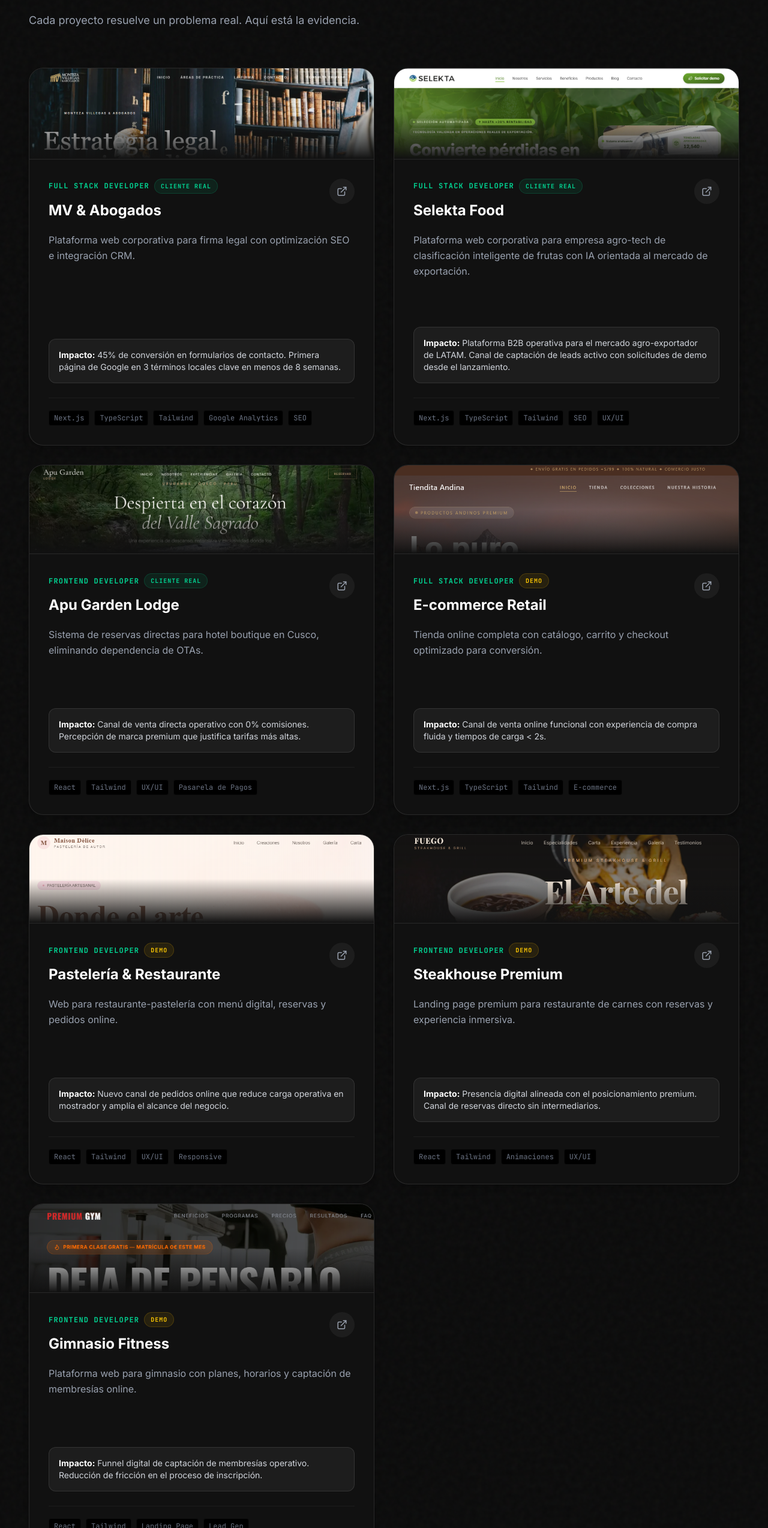
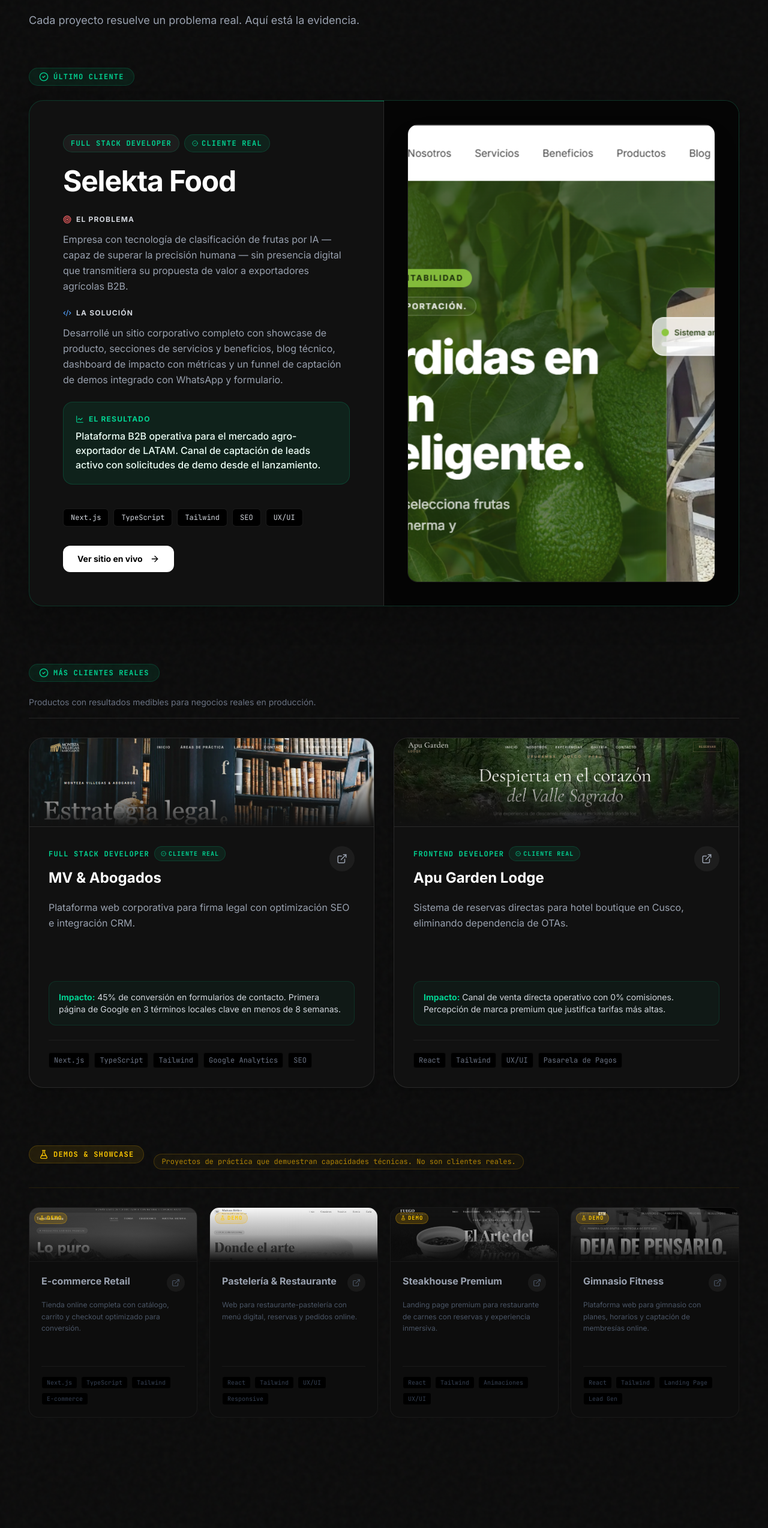
Before and after one commit to Mathifa59/Portafolio, a Next.js app: page / in a window 1280 px wide. Shown: the part 1218-3766 px from the top of the page at 60% size. Built offline with nearby package versions, Linux system fonts and the light colour scheme.

Commit message:
improve project v.7

```diff
--- a/src/components/sections/Projects.tsx
+++ b/src/components/sections/Projects.tsx
@@ -1,7 +1,7 @@
 "use client";
 import { motion, Variants } from "framer-motion";
 import { projects, Project } from "@/data/projects";
-import { ExternalLink } from "lucide-react";
+import { ExternalLink, ArrowRight, Code2, LineChart, Target, CheckCircle2, FlaskConical } from "lucide-react";
 import Image from "next/image";
 import { useLang } from "@/contexts/LanguageContext";
 import { t, type Lang } from "@/data/translations";
@@ -22,9 +22,14 @@ export default function Projects() {
   const { lang } = useLang();
   const tr = t[lang].projects;
 
+  const featured   = projects.find((p) => p.isFeatured);
+  const realOthers = projects.filter((p) => !p.isFeatured && !p.isDemo);
+  const demos      = projects.filter((p) => p.isDemo);
+
   return (
     <section id="proyectos" className="py-16 sm:py-24 px-4 sm:px-6 md:px-12 max-w-7xl mx-auto">
 
+      {/* Encabezado */}
       <div className="mb-16">
         <motion.h2
           initial={{ opacity: 0, x: -20 }}
@@ -45,6 +50,29 @@ export default function Projects() {
         </motion.p>
       </div>
 
+      {/* ── 1. PROYECTO DESTACADO ── */}
+      {featured && (
+        <div className="mb-24">
+          <SectionLabel
+            icon={<CheckCircle2 size={16} aria-hidden="true" />}
+            label={tr.featuredLabel}
+            color="emerald"
+          />
+          <FeaturedCard project={featured} tr={tr} />
+        </div>
+      )}
+
+      {/* ── 2. OTROS CLIENTES REALES ── */}
+      {realOthers.length > 0 && (
+        <div className="mb-24">
+          <SectionLabel
+            icon={<CheckCircle2 size={16} aria-hidden="true" />}
+            label={tr.realClientsTitle}
+            color="emerald"
+          />
+          <p className="text-gray-500 text-sm mb-8 border-b border-white/10 pb-4">
+            {tr.realClientsSub}
+          </p>
           <motion.div
             variants={containerVariants}
             initial="hidden"
@@ -52,43 +80,172 @@ export default function Projects() {
             viewport={{ once: true, margin: "-80px" }}
             className="grid grid-cols-1 lg:grid-cols-2 gap-8"
           >
-        {projects.map((project) => (
-          <ProjectCard key={project.id} project={project} tr={tr} />
+            {realOthers.map((p) => (
+              <RealClientCard key={p.id} project={p} tr={tr} />
             ))}
           </motion.div>
+        </div>
+      )}
+
+      {/* ── 3. DEMOS ── */}
+      {demos.length > 0 && (
+        <div>
+          {/* Cabecera con aviso */}
+          <div className="flex flex-col sm:flex-row sm:items-center gap-4 mb-4">
+            <SectionLabel
+              icon={<FlaskConical size={16} aria-hidden="true" />}
+              label={tr.demosTitle}
+              color="yellow"
+            />
+            <p className="text-xs font-mono text-yellow-500/70 bg-yellow-500/5 border border-yellow-500/20 rounded-full px-3 py-1 w-fit">
+              {tr.demosSub}
+            </p>
+          </div>
+          <div className="h-px bg-yellow-500/10 mb-8" />
+
+          <motion.div
+            variants={containerVariants}
+            initial="hidden"
+            whileInView="show"
+            viewport={{ once: true, margin: "-80px" }}
+            className="grid grid-cols-1 sm:grid-cols-2 lg:grid-cols-4 gap-5"
+          >
+            {demos.map((p) => (
+              <DemoCard key={p.id} project={p} tr={tr} />
+            ))}
+          </motion.div>
+        </div>
+      )}
     </section>
   );
 }
 
-// Badge Demo / Cliente Real
-function ProjectBadge({ isDemo, tr }: { isDemo?: boolean; tr: ProjectsTr }) {
-  if (isDemo) {
+/* ─── Etiqueta de sección ─── */
+function SectionLabel({
+  icon,
+  label,
+  color,
+}: {
+  icon: React.ReactNode;
+  label: string;
+  color: "emerald" | "yellow";
+}) {
+  const styles = {
+    emerald: "text-emerald-400 bg-emerald-500/10 border-emerald-500/20",
+    yellow:  "text-yellow-400 bg-yellow-500/10 border-yellow-500/20",
+  };
   return (
-      <span className="px-2.5 py-1 rounded-full text-[10px] font-mono font-bold bg-yellow-500/10 text-yellow-400 border border-yellow-500/20 uppercase tracking-widest">
-        {tr.badgeDemo}
-      </span>
-    );
-  }
-  return (
-    <span className="px-2.5 py-1 rounded-full text-[10px] font-mono font-bold bg-emerald-500/10 text-emerald-400 border border-emerald-500/20 uppercase tracking-widest">
-      {tr.badgeReal}
-    </span>
+    <div
+      className={`inline-flex items-center gap-2 px-4 py-1.5 rounded-full border text-xs font-mono font-bold uppercase tracking-widest mb-6 ${styles[color]}`}
+    >
+      {icon}
+      {label}
+    </div>
   );
 }
 
-// Tarjeta de proyecto
-function ProjectCard({ project, tr }: { project: Project; tr: ProjectsTr }) {
+/* ─── Card Destacada (Selekta) ─── */
+function FeaturedCard({ project, tr }: { project: Project; tr: ProjectsTr }) {
+  return (
+    <motion.div
+      initial={{ opacity: 0, y: 40 }}
+      whileInView={{ opacity: 1, y: 0 }}
+      viewport={{ once: true, margin: "-100px" }}
+      transition={{ duration: 0.8, ease: "easeOut" }}
+      className="group rounded-3xl overflow-hidden bg-[#111] border border-emerald-500/20 shadow-2xl relative hover:border-emerald-500/40 hover:shadow-[0_0_50px_rgba(16,185,129,0.12)] transition-all duration-500"
+    >
+      <div className="absolute inset-0 bg-linear-to-br from-emerald-500/5 to-transparent opacity-0 group-hover:opacity-100 transition-opacity duration-700 pointer-events-none" aria-hidden="true" />
+      <div className="absolute top-0 left-0 right-0 h-px bg-linear-to-r from-transparent via-emerald-500/60 to-transparent" aria-hidden="true" />
+
+      <div className="grid grid-cols-1 xl:grid-cols-2">
+
+        {/* Info */}
+        <div className="p-8 md:p-14 flex flex-col justify-center border-b xl:border-b-0 xl:border-r border-white/10 relative z-10">
+
+          <div className="flex flex-wrap items-center gap-2 mb-6">
+            <span className="px-3 py-1.5 rounded-full text-xs font-mono font-bold bg-white/5 text-emerald-400 border border-emerald-500/20 uppercase tracking-widest">
+              {project.role}
+            </span>
+            <span className="px-3 py-1.5 rounded-full text-xs font-mono font-bold bg-emerald-500/10 text-emerald-400 border border-emerald-500/20 uppercase tracking-widest flex items-center gap-1.5">
+              <CheckCircle2 size={10} aria-hidden="true" /> {tr.badgeReal}
+            </span>
+          </div>
+
+          <h3 className="text-3xl sm:text-4xl md:text-5xl font-bold text-white mb-8 tracking-tight group-hover:text-transparent group-hover:bg-clip-text group-hover:bg-linear-to-r group-hover:from-white group-hover:to-emerald-200 transition-all duration-500">
+            {project.title}
+          </h3>
+
+          <div className="space-y-6 mb-10">
+            <motion.div whileHover={{ x: 5 }} className="transition-transform">
+              <h4 className="flex items-center gap-2 text-xs font-bold text-gray-300 mb-3 uppercase tracking-widest">
+                <Target size={14} className="text-red-400" aria-hidden="true" /> {tr.problem}
+              </h4>
+              <p className="text-gray-400 text-base leading-relaxed">{project.problem}</p>
+            </motion.div>
+
+            <motion.div whileHover={{ x: 5 }} className="transition-transform">
+              <h4 className="flex items-center gap-2 text-xs font-bold text-gray-300 mb-3 uppercase tracking-widest">
+                <Code2 size={14} className="text-blue-400" aria-hidden="true" /> {tr.solution}
+              </h4>
+              <p className="text-gray-400 text-base leading-relaxed">{project.solution}</p>
+            </motion.div>
+
+            <motion.div whileHover={{ scale: 1.01 }} className="p-5 bg-emerald-500/10 border border-emerald-500/20 rounded-2xl transition-transform">
+              <h4 className="flex items-center gap-2 text-xs font-bold text-emerald-400 mb-2 uppercase tracking-widest">
+                <LineChart size={14} aria-hidden="true" /> {tr.result}
+              </h4>
+              <p className="text-emerald-50 text-base font-medium">{project.result}</p>
+            </motion.div>
+          </div>
+
+          <div className="flex flex-wrap gap-2 mb-8">
+            {project.tech.map((tech) => (
+              <span key={tech} className="text-xs font-mono px-3 py-1.5 bg-black text-gray-300 rounded-md border border-white/10">
+                {tech}
+              </span>
+            ))}
+          </div>
+
+          <a
+            href={project.link}
+            target="_blank"
+            rel="noopener noreferrer"
+            className="inline-flex items-center gap-3 px-6 py-3 bg-white text-black text-sm font-bold rounded-xl hover:bg-emerald-50 transition-colors group/btn w-fit"
+          >
+            {tr.liveSite}
+            <ArrowRight size={16} className="group-hover/btn:translate-x-1 transition-transform" aria-hidden="true" />
+          </a>
+        </div>
+
+        {/* Imagen */}
+        <div className="relative h-64 xl:h-auto overflow-hidden bg-[#050505] p-6 md:p-10 flex items-center justify-center">
+          <div className="absolute inset-0 bg-linear-to-t from-black/70 via-transparent to-transparent z-10 pointer-events-none xl:hidden" aria-hidden="true" />
+          <div className="relative w-full h-full rounded-2xl overflow-hidden shadow-2xl ring-1 ring-white/10 transition-all duration-700 group-hover:scale-105 group-hover:shadow-[0_20px_50px_rgba(16,185,129,0.2)] group-hover:-rotate-1 z-0">
+            <Image
+              src={project.image}
+              alt={`Captura de pantalla — ${project.title}`}
+              fill
+              sizes="(max-width: 1280px) 100vw, 50vw"
+              className="object-cover object-top"
+            />
+          </div>
+        </div>
+
+      </div>
+    </motion.div>
+  );
+}
+
+/* ─── Card Cliente Real (sin highlight) ─── */
+function RealClientCard({ project, tr }: { project: Project; tr: ProjectsTr }) {
   return (
     <motion.div
       variants={itemVariants}
       className="group flex flex-col rounded-3xl bg-[#111] border border-white/10 hover:border-emerald-500/30 transition-all duration-500 overflow-hidden h-full shadow-lg hover:shadow-[0_10px_40px_rgba(16,185,129,0.1)] relative"
     >
-      <div
-        className="absolute inset-0 bg-linear-to-b from-white/5 to-transparent opacity-0 group-hover:opacity-100 transition-opacity duration-500 pointer-events-none"
-        aria-hidden="true"
-      />
+      <div className="absolute inset-0 bg-linear-to-b from-white/5 to-transparent opacity-0 group-hover:opacity-100 transition-opacity duration-500 pointer-events-none" aria-hidden="true" />
 
-      {/* Miniatura */}
+      {/* Imagen */}
       <div className="relative h-44 sm:h-52 w-full overflow-hidden border-b border-white/10">
         <Image
           src={project.image}
@@ -97,22 +254,17 @@ function ProjectCard({ project, tr }: { project: Project; tr: ProjectsTr }) {
           sizes="(max-width: 768px) 100vw, (max-width: 1280px) 50vw, 640px"
           className="object-cover object-top group-hover:scale-105 transition-transform duration-700"
         />
-        <div
-          className="absolute inset-0 bg-linear-to-t from-[#111] via-transparent to-transparent"
-          aria-hidden="true"
-        />
+        <div className="absolute inset-0 bg-linear-to-t from-[#111] via-transparent to-transparent" aria-hidden="true" />
       </div>
 
       <div className="p-6 sm:p-8 flex flex-col h-full relative z-10">
-
-        {/* Cabecera */}
         <div className="flex justify-between items-start mb-5">
           <div className="min-w-0 flex-1">
             <div className="flex items-center gap-2 mb-3 flex-wrap">
-              <span className="text-xs font-mono font-bold text-emerald-400 uppercase tracking-widest">
-                {project.role}
+              <span className="text-xs font-mono font-bold text-emerald-400 uppercase tracking-widest">{project.role}</span>
+              <span className="px-2.5 py-1 rounded-full text-[10px] font-mono font-bold bg-emerald-500/10 text-emerald-400 border border-emerald-500/20 uppercase tracking-widest flex items-center gap-1">
+                <CheckCircle2 size={9} aria-hidden="true" /> {tr.badgeReal}
               </span>
-              <ProjectBadge isDemo={project.isDemo} tr={tr} />
             </div>
             <h3 className="text-xl sm:text-2xl font-bold text-white pr-4 group-hover:text-emerald-300 transition-colors break-words">
               {project.title}
@@ -129,25 +281,17 @@ function ProjectCard({ project, tr }: { project: Project; tr: ProjectsTr }) {
           </a>
         </div>
 
-        {/* Descripción */}
-        <p className="text-gray-400 text-sm sm:text-base mb-6 leading-relaxed">
-          {project.description}
-        </p>
+        <p className="text-gray-400 text-sm sm:text-base mb-6 leading-relaxed">{project.description}</p>
 
-        {/* Resultado */}
-        <div className="mt-auto mb-6 p-4 bg-white/5 border border-white/10 rounded-xl group-hover:bg-emerald-500/5 group-hover:border-emerald-500/20 transition-colors">
+        <div className="mt-auto mb-6 p-4 bg-emerald-500/5 border border-emerald-500/15 rounded-xl">
           <p className="text-sm text-gray-300">
-            <strong className="text-white">{tr.impact}:</strong> {project.result}
+            <strong className="text-emerald-400">{tr.impact}:</strong> {project.result}
           </p>
         </div>
 
-        {/* Stack */}
         <div className="flex flex-wrap gap-2 pt-5 border-t border-white/5">
           {project.tech.map((tech) => (
-            <span
-              key={tech}
-              className="text-xs font-mono text-gray-500 px-2 py-1 bg-black rounded border border-white/5"
-            >
+            <span key={tech} className="text-xs font-mono text-gray-500 px-2 py-1 bg-black rounded border border-white/5">
               {tech}
             </span>
           ))}
@@ -156,3 +300,59 @@ function ProjectCard({ project, tr }: { project: Project; tr: ProjectsTr }) {
     </motion.div>
   );
 }
+
+/* ─── Card Demo (muted, compacta) ─── */
+function DemoCard({ project, tr }: { project: Project; tr: ProjectsTr }) {
+  return (
+    <motion.div
+      variants={itemVariants}
+      className="group flex flex-col rounded-2xl bg-[#0d0d0d] border border-white/5 hover:border-yellow-500/20 transition-all duration-500 overflow-hidden h-full relative opacity-75 hover:opacity-100"
+    >
+      {/* Imagen pequeña */}
+      <div className="relative h-32 w-full overflow-hidden border-b border-white/5">
+        <Image
+          src={project.image}
+          alt={`Demo — ${project.title}`}
+          fill
+          sizes="(max-width: 640px) 100vw, (max-width: 1024px) 50vw, 25vw"
+          className="object-cover object-top grayscale group-hover:grayscale-0 transition-all duration-500"
+        />
+        <div className="absolute inset-0 bg-linear-to-t from-[#0d0d0d] via-black/30 to-transparent" aria-hidden="true" />
+
+        {/* Badge flotante */}
+        <span className="absolute top-2 left-2 px-2 py-0.5 rounded-full text-[9px] font-mono font-bold bg-yellow-500/20 text-yellow-400 border border-yellow-500/30 uppercase tracking-widest flex items-center gap-1">
+          <FlaskConical size={8} aria-hidden="true" /> {tr.badgeDemo}
+        </span>
+      </div>
+
+      <div className="p-5 flex flex-col h-full relative z-10">
+        <div className="flex justify-between items-start mb-3">
+          <h3 className="text-base font-bold text-gray-400 group-hover:text-white transition-colors break-words pr-2">
+            {project.title}
+          </h3>
+          <a
+            href={project.link}
+            target="_blank"
+            rel="noopener noreferrer"
+            aria-label={`Ver demo — ${project.title}`}
+            className="p-2 bg-white/5 rounded-full text-gray-600 hover:text-yellow-400 hover:bg-yellow-500/10 transition-all shrink-0"
+          >
+            <ExternalLink size={14} aria-hidden="true" />
+          </a>
+        </div>
+
+        <p className="text-gray-600 text-xs mb-4 leading-relaxed group-hover:text-gray-500 transition-colors line-clamp-3">
+          {project.description}
+        </p>
+
+        <div className="mt-auto flex flex-wrap gap-1.5 pt-4 border-t border-white/5">
+          {project.tech.map((tech) => (
+            <span key={tech} className="text-[10px] font-mono text-gray-700 px-2 py-0.5 bg-black rounded border border-white/5 group-hover:text-gray-600 transition-colors">
+              {tech}
+            </span>
+          ))}
+        </div>
+      </div>
+    </motion.div>
+  );
+}
--- a/src/data/projects.ts
+++ b/src/data/projects.ts
@@ -13,6 +13,7 @@ export interface Project {
   link: string;
   github?: string;
   image: string;
+  isFeatured?: boolean;
   isDemo?: boolean;
 }
 
@@ -40,6 +41,7 @@ export const projects: Project[] = [
     title: "Selekta Food",
     role: "Full Stack Developer",
     category: "business",
+    isFeatured: true,
     description:
       "Plataforma web corporativa para empresa agro-tech de clasificación inteligente de frutas con IA orientada al mercado de exportación.",
     problem:
--- a/src/data/translations.ts
+++ b/src/data/translations.ts
@@ -32,10 +32,11 @@ export const t = {
     projects: {
       heading: "Trabajo Destacado",
       subheading: "Cada proyecto resuelve un problema real. Aquí está la evidencia.",
-      businessTitle: "Soluciones para Negocios",
-      businessSub: "Productos que generan ingresos, reducen costos o abren canales de venta.",
-      technicalTitle: "Proyectos Técnicos",
-      technicalSub: "Arquitectura, liderazgo técnico y sistemas construidos desde cero.",
+      featuredLabel: "Último cliente",
+      realClientsTitle: "Más Clientes Reales",
+      realClientsSub: "Productos con resultados medibles para negocios reales en producción.",
+      demosTitle: "Demos & Showcase",
+      demosSub: "Proyectos de práctica que demuestran capacidades técnicas. No son clientes reales.",
       liveSite: "Ver sitio en vivo",
       problem: "El Problema",
       solution: "La Solución",
@@ -165,10 +166,11 @@ export const t = {
     projects: {
       heading: "Featured Work",
       subheading: "Every project solves a real problem. Here's the evidence.",
-      businessTitle: "Business Solutions",
-      businessSub: "Products that generate revenue, cut costs or open sales channels.",
-      technicalTitle: "Technical Projects",
-      technicalSub: "Architecture, technical leadership and systems built from scratch.",
+      featuredLabel: "Latest client",
+      realClientsTitle: "More Real Clients",
+      realClientsSub: "Products with measurable results for real businesses in production.",
+      demosTitle: "Demos & Showcase",
+      demosSub: "Practice projects that demonstrate technical capabilities. Not real clients.",
       liveSite: "View live site",
       problem: "The Problem",
       solution: "The Solution",
```
Lines whose indentation alone changed are shown as unchanged.
